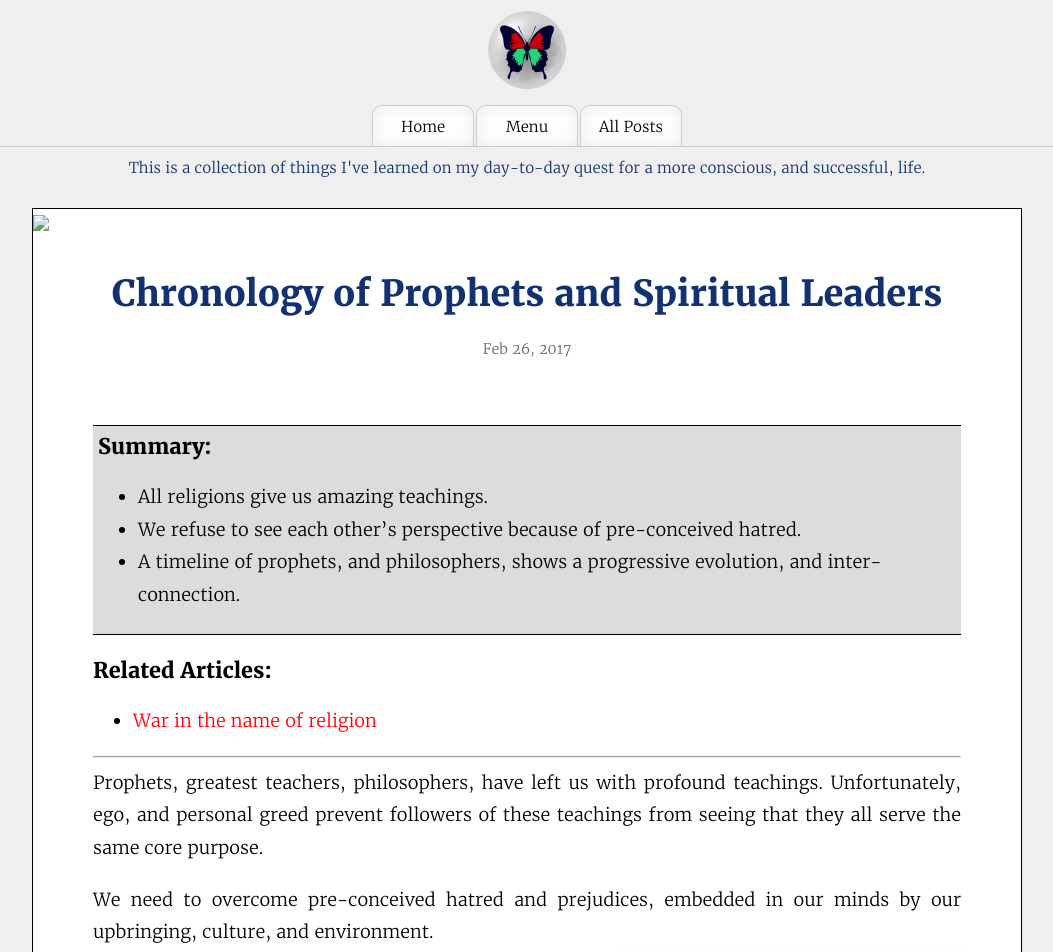
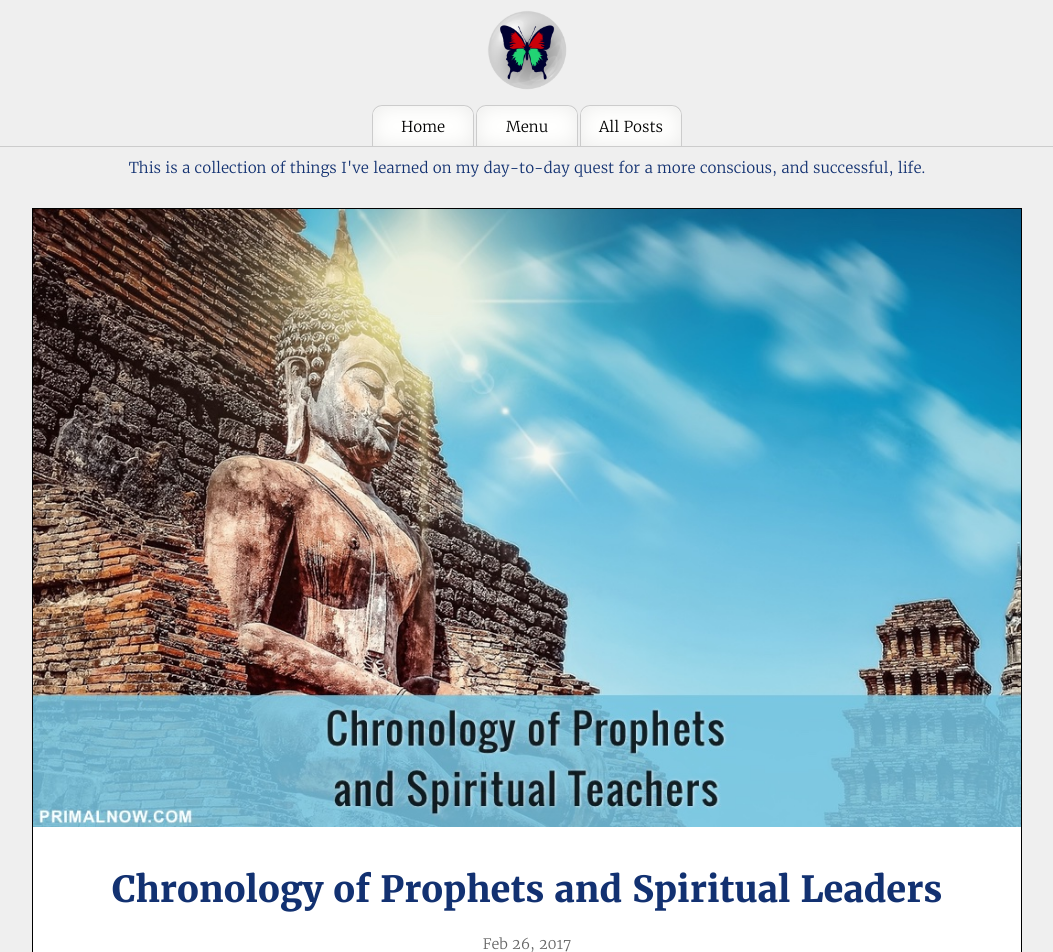
Before and after one commit to primalnow/primalname.github.io, a Jekyll site: the page built from _posts/2017-02-26-chronology-of-prophets.md, in a window 1280 px wide. Shown: the top 952 px of the page, without its empty margins (113-1166 px from the left). Built offline with Jekyll 4.4.1, drawn with Linux system fonts in a browser that asks for light colours; comment, search, counter and statistics services are not loaded.

Commit message:
image problem

```diff
--- a/_includes/post-title.html
+++ b/_includes/post-title.html
@@ -22,7 +22,7 @@
 {% endif %}
         {% if named_image_exists == 1 %}
               <div id="featured-image">
-                <img src ="{{ site.url }}{{ featuredimage }}">
+                <img src ="{{ featuredimage }}">
               </div>
               <h1 class="title">
                  {{ thispost.title }}
```
